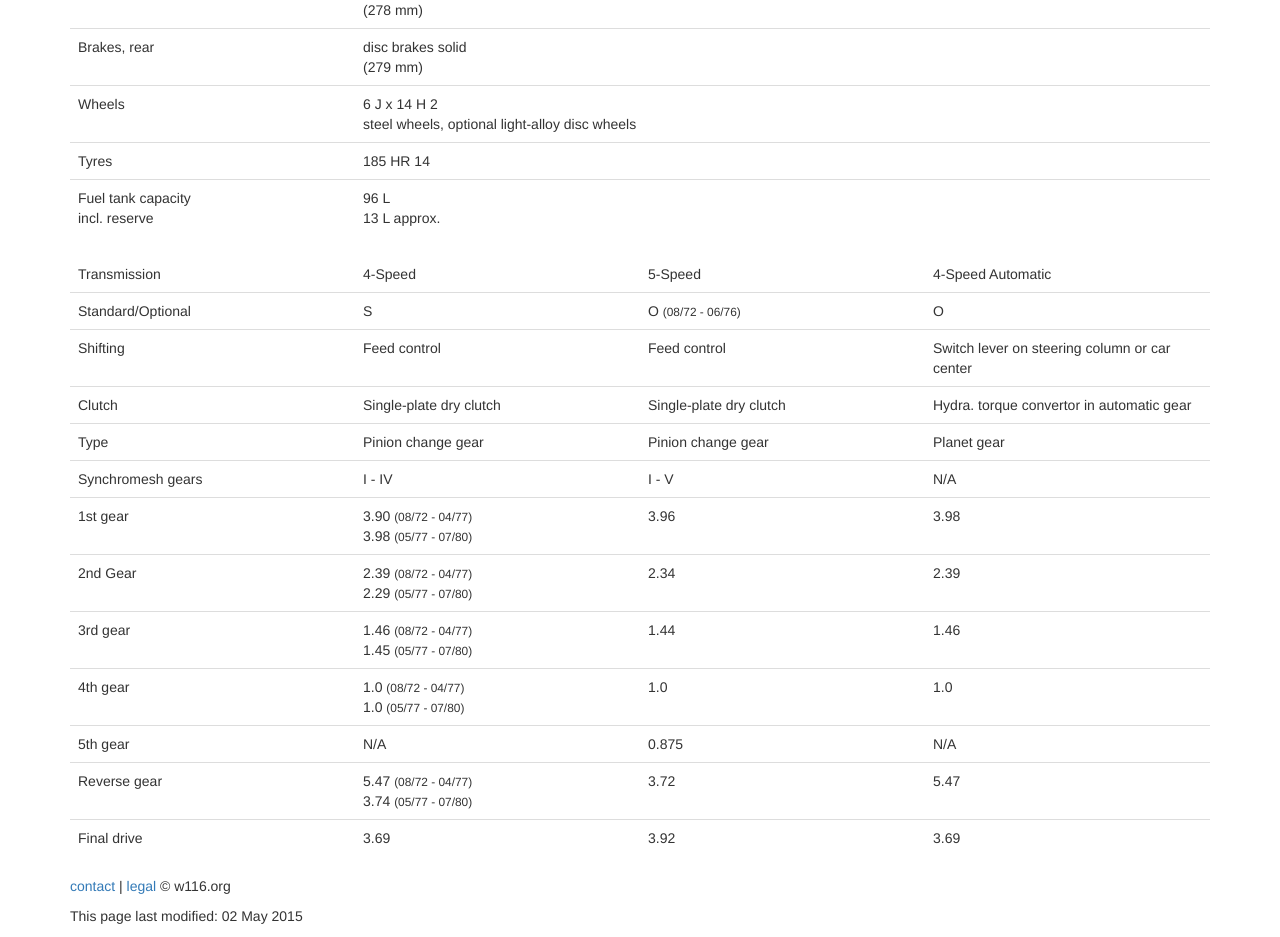
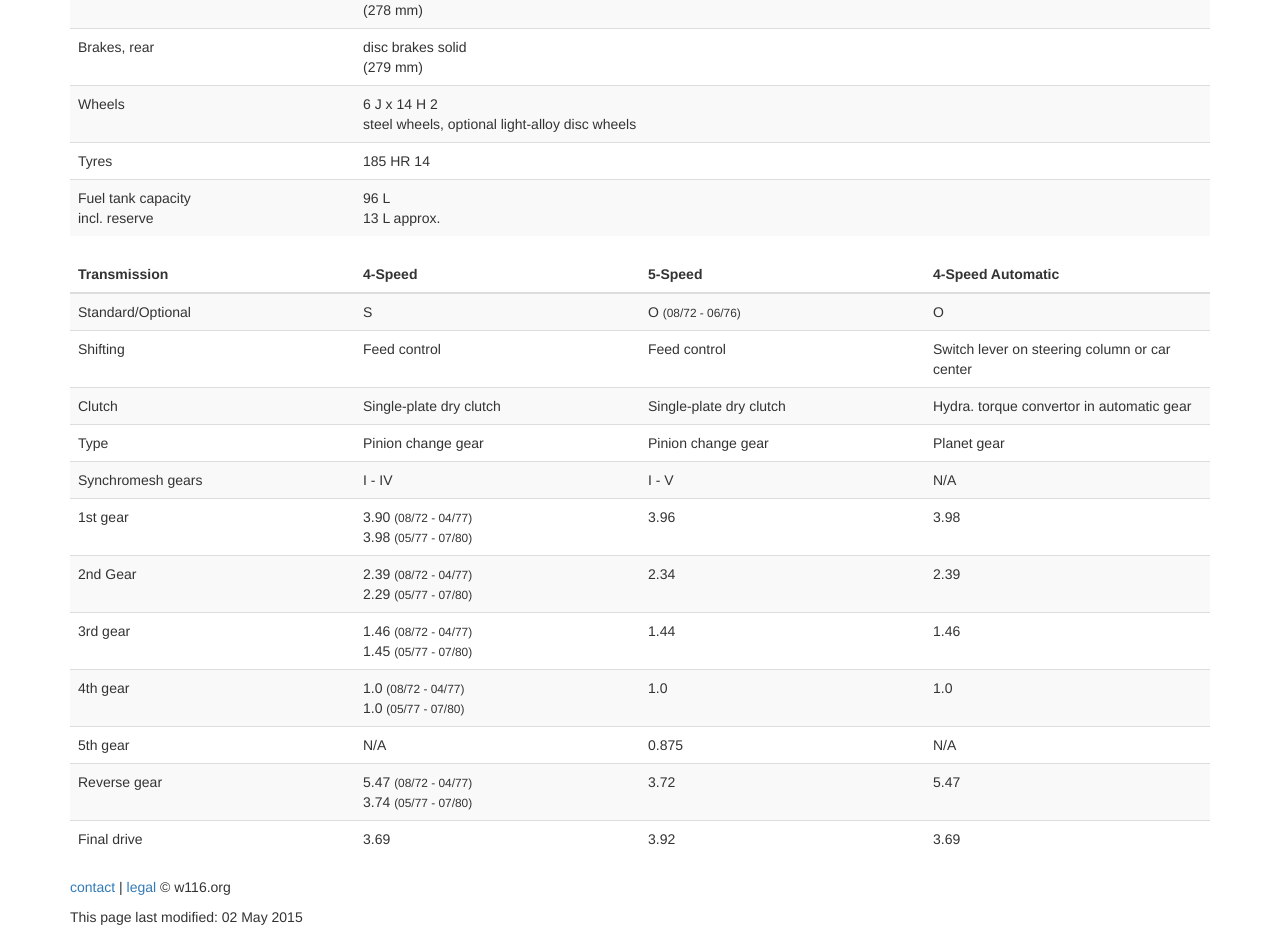
Before and after one commit to W116org/w116org.github.io, a Jekyll site: the page built from library/116_020.html, in a window 1280 px wide. Shown: the part 957-1894 px from the top of the page. Built offline with Jekyll 4.4.1, drawn with Linux system fonts in a browser that asks for light colours; nearby versions of some CDN libraries; comment, search, counter and statistics services are not loaded.

Commit message:
Update 116_020.html

```diff
--- a/library/116_020.html
+++ b/library/116_020.html
@@ -9,7 +9,7 @@ published: true
 
   <h1>280 S</h1>
   <h2>Technical Specifications</h2>
-  <table class="table table-hover">
+  <table class="table table-hover table-striped">
     <thead>
     <tr>
       <th colspan="1" rowspan="1" width="25%" class="colheader">&nbsp;</th>
@@ -71,13 +71,13 @@ published: true
   </tr>
 </tbody>
 </table>
-<table class="table table-hover">
+<table class="table table-hover table-striped">
   <thead>
   <tr>
-    <td colspan="1" rowspan="1" width="25%" class="colheader">Transmission</td>
-    <td colspan="1" width="25%" class="colheader">4-Speed</td>
-    <td colspan="1" width="25%" class="colheader">5-Speed</td>
-    <td colspan="1" width="25%" class="colheader">4-Speed Automatic</td>
+    <th colspan="1" rowspan="1" width="25%" class="colheader">Transmission</th>
+    <th colspan="1" width="25%" class="colheader">4-Speed</th>
+    <th colspan="1" width="25%" class="colheader">5-Speed</th>
+    <th colspan="1" width="25%" class="colheader">4-Speed Automatic</th>
   </tr>
   </thead>
   <tbody>
```
